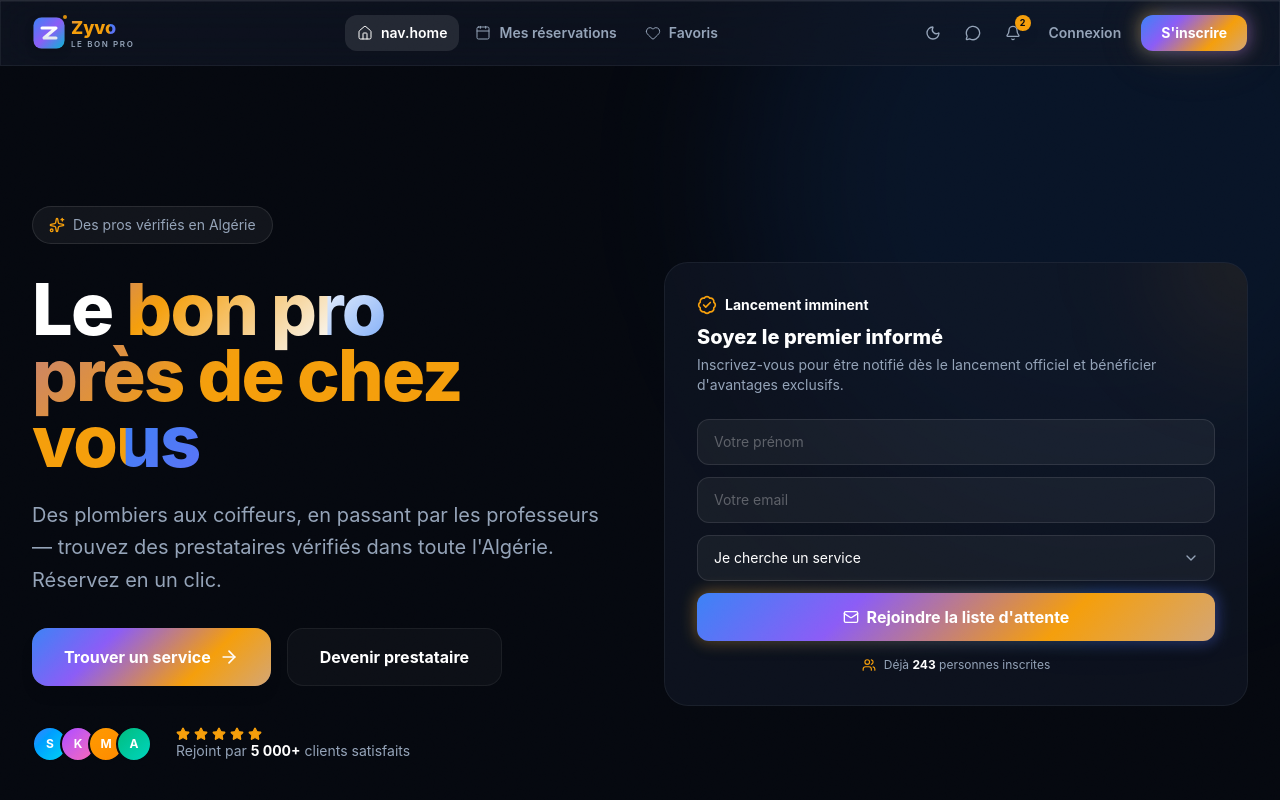
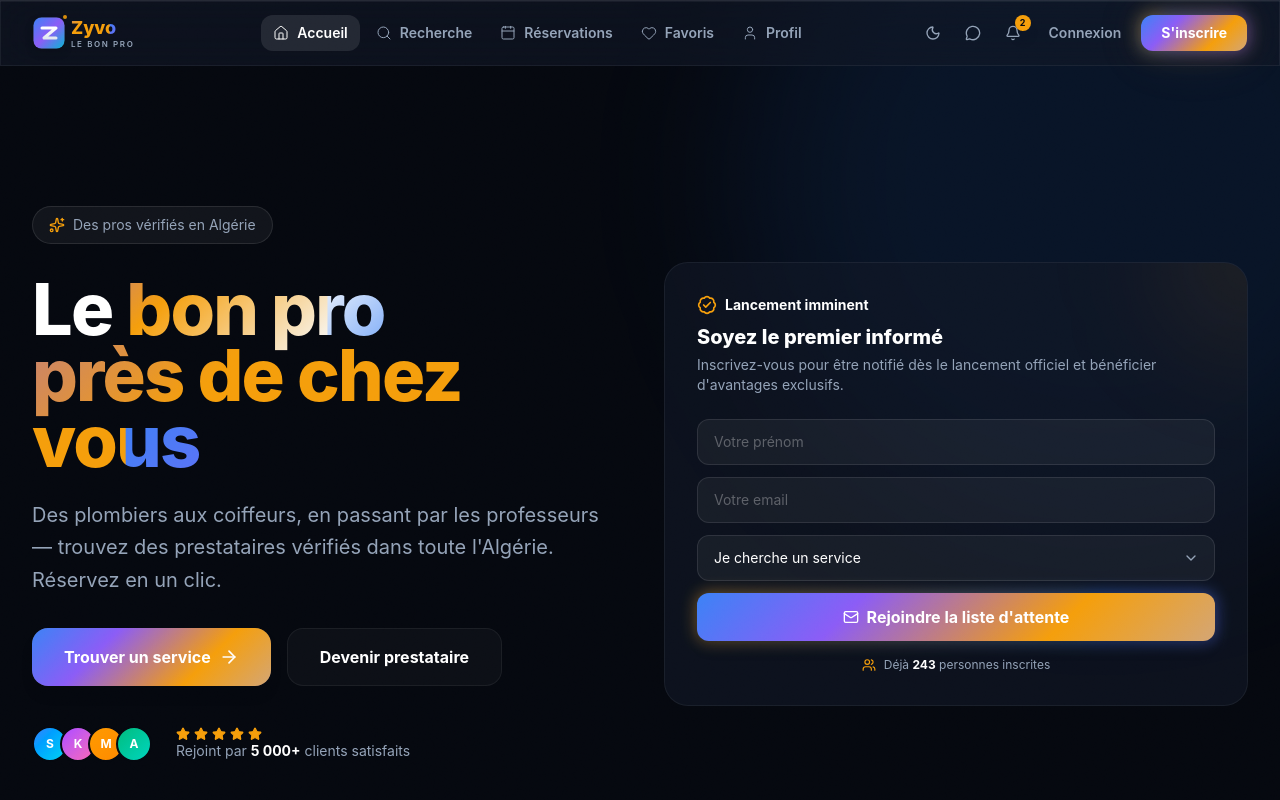
Before and after one commit to karimbzn31/ZYVO-OFFICIEL-, a React (Vite) app: page / in a window 1280 px wide. Shown: the top 800 px of the page. Built offline with nearby package versions, Linux system fonts and the light colour scheme.

Commit message:
fix: restore original nav links (Accueil, Recherche, Réservations, Favoris, Profil)

```diff
--- a/src/components/Header.jsx
+++ b/src/components/Header.jsx
@@ -1,6 +1,6 @@
 import { useState } from 'react'
 import { Link, NavLink } from 'react-router-dom'
-import { Home, Calendar, Heart, User, Moon, Sun, Bell, MessageCircle } from 'lucide-react'
+import { Home, Search, Calendar, Heart, User, Moon, Sun, Bell, MessageCircle } from 'lucide-react'
 import { useAuth } from '../context/auth'
 import { useTheme } from '../context/theme'
 import { useNotifications } from '../context/notifications'
@@ -10,8 +10,10 @@ import RoleModal from './RoleModal'
 
 const navLinks = [
   { to: '/', icon: Home, label: 'nav.home' },
-  { to: '/bookings', icon: Calendar, label: 'Mes réservations' },
-  { to: '/favorites', icon: Heart, label: 'Favoris' },
+  { to: '/search', icon: Search, label: 'nav.search' },
+  { to: '/bookings', icon: Calendar, label: 'nav.bookings' },
+  { to: '/favorites', icon: Heart, label: 'nav.favorites' },
+  { to: '/profile', icon: User, label: 'nav.profile' },
 ]
 
 function ThemeToggle() {
@@ -73,7 +75,7 @@ export default function Header() {
                   }
                 >
                   <Icon className="w-4 h-4" strokeWidth={1.5} />
-                  {label}
+                  {_t(label)}
                 </NavLink>
               ))}
             </nav>
```
